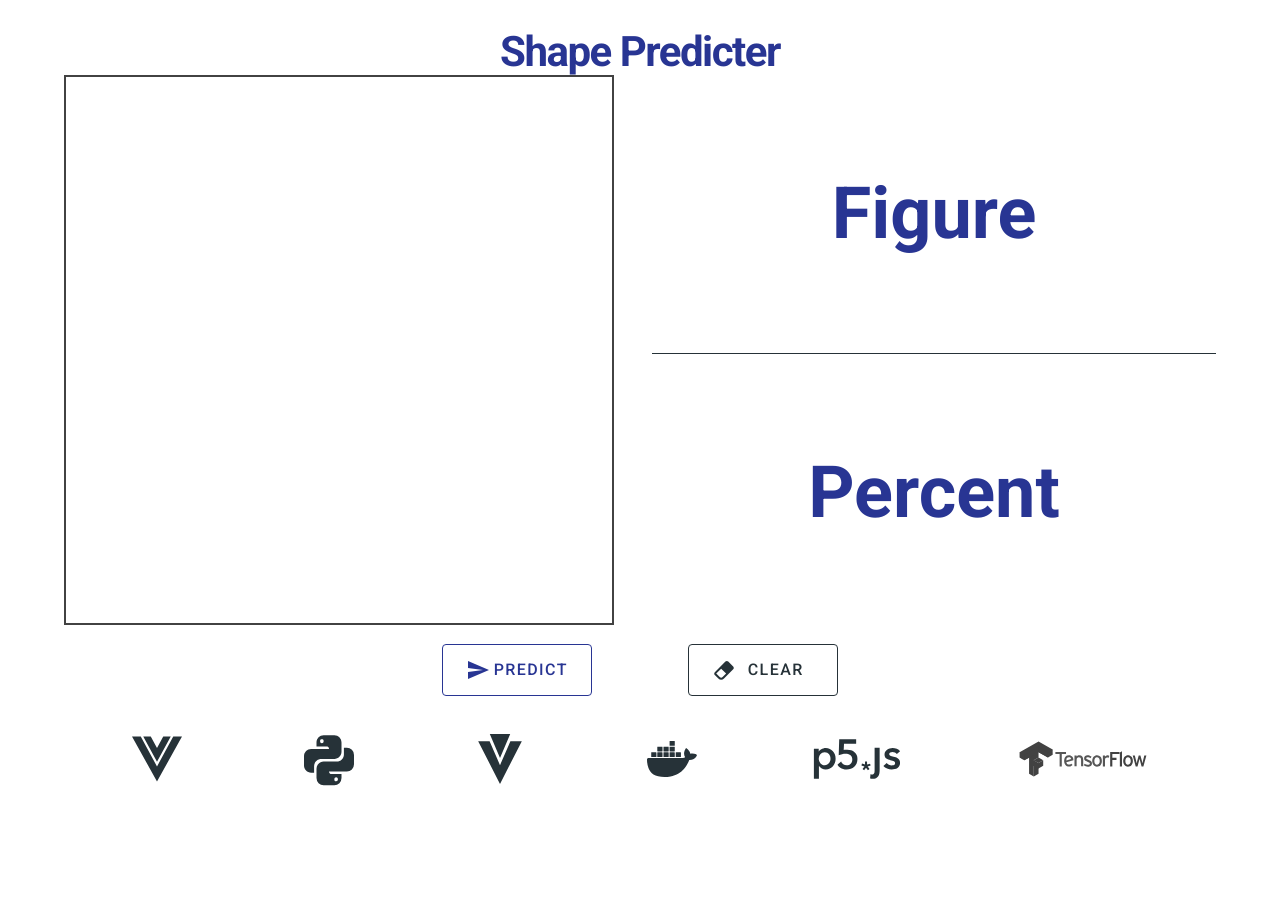
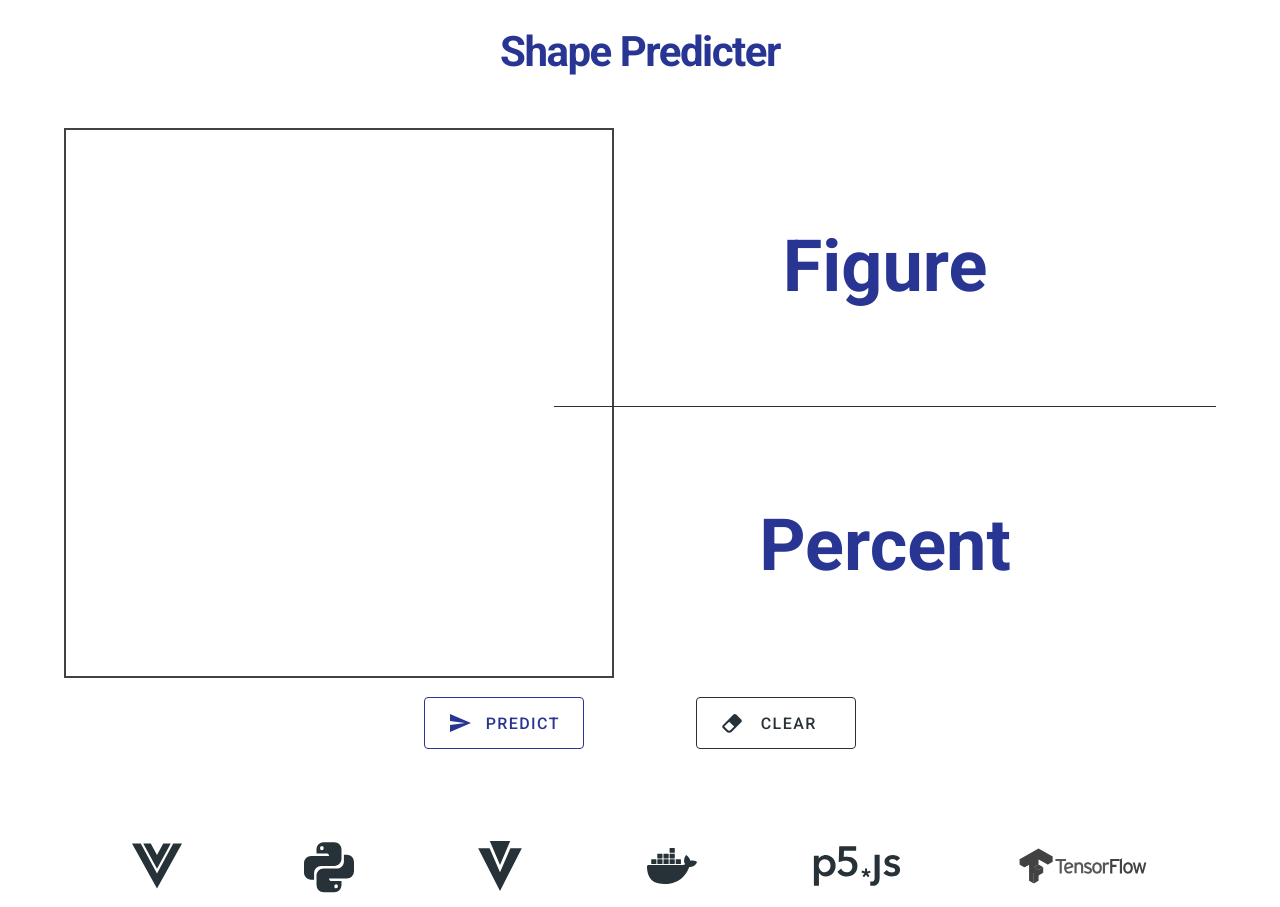
Before and after one commit to DTreshy/shape-predicter, a Vue app: page / in a window 1280 px wide. Before the commit the page ends 800 px from the top, so only its background shows below. Built offline with nearby package versions, Linux system fonts and the light colour scheme.

Commit message:
cosmetic changes removed scrollbar

```diff
--- a/src/App.vue
+++ b/src/App.vue
@@ -5,12 +5,12 @@
         <h1 class="primarycolor"> Shape Predicter </h1>
       </div>
     </v-app-bar>
-    <v-main class="margin">
+    <v-main class="ma-16">
         <v-row>
-            <v-col>
+            <v-col class="col-5">
               <Canvas/>
             </v-col>
-            <v-col class="flex-column d-flex text-h3">
+            <v-col class="flex-column d-flex text-h3 col-7">
               <v-row class="primarycolor">
                 <h2 class="ma-auto "> {{ prediction }} </h2>
               </v-row>
@@ -21,8 +21,8 @@
             </v-col>
         </v-row>
       <v-container id="buttonContainer">
-        <PredictButton class="mr-12"/>
-        <ClearButton class="ml-12"/>
+        <PredictButton class="mr-14"/>
+        <ClearButton class="ml-14"/>
       </v-container>
     </v-main>
     <v-footer color="white">
@@ -76,9 +76,9 @@ export default {
 </script>
 
 <style>
-.margin{
-  margin: auto 5%
-}
+  body {
+    overflow: hidden; /* Hide scrollbars */
+  }
   #buttonContainer{
     text-align: center;
   }
--- a/src/components/ClearButton.vue
+++ b/src/components/ClearButton.vue
@@ -1,5 +1,5 @@
 <template>
-    <v-btn id="clearButton" class="button" x-large min-width="150" color="secondary" outlined>
+    <v-btn id="clearButton" class="button" x-large min-width="160" color="secondary" outlined>
         <v-icon> {{ svgEraser }} </v-icon>
         <v-spacer/>
         Clear
--- a/src/components/PredictButton.vue
+++ b/src/components/PredictButton.vue
@@ -1,5 +1,5 @@
 <template>
-    <v-btn id="predictButton" class="button" x-large min-width="150" color="primary" outlined @click="predict">
+    <v-btn id="predictButton" class="button" x-large min-width="160" color="primary" outlined @click="predict">
         <v-icon> {{ svgSend }} </v-icon>
         <v-spacer/>
         Predict
```
